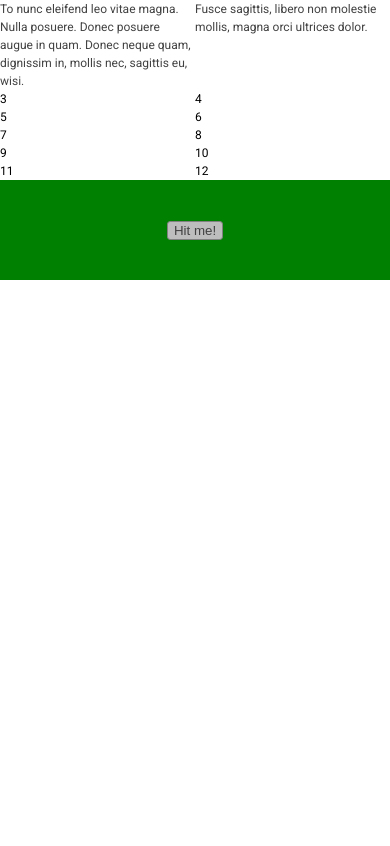
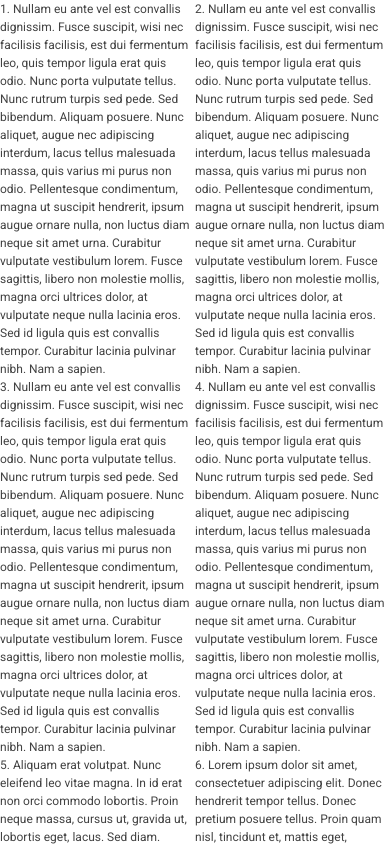
Before and after one commit to bismarkanes/react-app, a React (Create React App) app: page / in a window 390 px wide. Shown: the top 846 px of the page. Built offline with nearby package versions, Linux system fonts and the light colour scheme.

Commit message:
Refactor component responsive grid

```diff
--- a/src/components/base/P.js
+++ b/src/components/base/P.js
@@ -7,6 +7,8 @@ const P = styled.p`
   text-shadow: ${props => props.textShadow || (props.useTextShadow ? '-1px 2px #3c3c3c, 0 1px #3c3c3c, 1px 0 #3c3c3c, 0 -1px #3c3c3c' : 'initial')};
   letter-spacing: ${props => props.letterSpacing || 'initial'};
   text-align: ${props => props.align || 'initial'};
+  font-weight: ${props => props.fontWeight || 'normal'};
+  font-style: ${props => props.fontStyle || 'normal'};
 `;
 
 P.propTypes = {
@@ -23,15 +25,12 @@ export const Normal = styled(P)`
 
 export const Large = styled(P)`
   font-size: 18px;
-  font-weight: bold;
 `;
 
 export const ExtraLarge = styled(P)`
   font-size: 24px;
-  font-weight: bold;
 `;
 
 export const ExtraLarger = styled(P)`
   font-size: 36px;
-  font-weight: bold;
 `;
--- a/src/components/devicesize.js
+++ b/src/components/devicesize.js
@@ -4,6 +4,7 @@ const laptopMinSize = '1366px';
 const desktopMinSize = '1920px';
 
 export const genericDevice = {
+  smallest: `(max-width: ${mobileMinSize})`,
   mobile: `(min-width: ${mobileMinSize})`,
   tablet: `(min-width: ${tabletMinSize})`,
   laptop: `(min-width: ${laptopMinSize})`,
--- /dev/null
+++ b/src/components/responsive-grid-container.js
@@ -0,0 +1,8 @@
+import React from 'react';
+import ContainerRowFlex from 'components/base/containerrowflex';
+
+export const ResponsiveGridContainer = (props) => {
+  return (
+    <ContainerRowFlex {...props} wrap="wrap"/>
+  );
+};
--- a/src/components/responsive-grid.js
+++ b/src/components/responsive-grid.js
@@ -1,40 +1,55 @@
+import React from 'react';
+import PropTypes from 'prop-types';
 import styled from 'styled-components';
 import { genericDevice } from 'components/devicesize';
 import ContainerRowFlex from 'components/base/containerrowflex';
 
-export const DefaultResponsiveGrid = () => {
-  return ResponsiveGrid(2, 4, 10, 12, 0);
-};
+const StyledGrid = styled(ContainerRowFlex).attrs((props) => ({
+  align: 'flex-start'
+}))`
+  @media all and ${genericDevice.smallest} {
+    flex: 0 ${props => props.Grids.gridMobile}};
+  }
 
-export const ResponsiveGrid = (mobileGrid, tabletGrid, laptopGrid, desktopGrid, flexGrow = 0) => {
-  const Grids = {
-    gridMobile: `${(100 / mobileGrid)}%`,
-    gridTablet: `${(100 / tabletGrid)}%`,
-    gridLaptop: `${(100 / laptopGrid)}%`,
-    gridDesktop: `${(100 / desktopGrid)}%`,
-  };
-
-  return styled(ContainerRowFlex).attrs((props) => ({
-    align: 'flex-start'
-  }))`
   @media all and ${genericDevice.mobile} {
-    flex: 0 ${Grids.gridMobile};
-    flex-grow: ${flexGrow};
+    flex: 0 ${props => props.Grids.gridMobile}};
   }
 
   @media all and ${genericDevice.tablet} {
-    flex: 1 ${Grids.gridTablet};
-    flex-grow: ${flexGrow};
+    flex: 1 ${props => props.Grids.gridTablet};
   }
 
   @media all and ${genericDevice.laptop} {
-    flex: 1 ${Grids.gridLaptop};
-    flex-grow: ${flexGrow};
+    flex: 1 ${props => props.Grids.gridLaptop};
   }
 
   @media all and ${genericDevice.desktop} {
-    flex: 1 ${Grids.gridDesktop};
-    flex-grow: ${flexGrow};
+    flex: 1 ${props => props.Grids.gridDesktop};
   }
 `;
+
+export const ResponsiveGrid = (props) => {
+  return (
+    <StyledGrid Grids={{
+      gridMobile: `${(100 / props.mobileGrid)}%`,
+      gridTablet: `${(100 / props.tabletGrid)}%`,
+      gridLaptop: `${(100 / props.laptopGrid)}%`,
+      gridDesktop: `${(100 / props.desktopGrid)}%`,
+    }} {...props}>
+    </StyledGrid>
+  );
 };
+
+ResponsiveGrid.propTypes = {
+  mobileGrid: PropTypes.string,
+  tabletGrid: PropTypes.string,
+  laptopGrid: PropTypes.string,
+  desktopGrid: PropTypes.string,
+};
+
+ResponsiveGrid.defaultProps = {
+  mobileGrid: '2',
+  tabletGrid: '4',
+  laptopGrid: '6',
+  desktopGrid: '8',
+};
--- a/src/containers/pages/landing/index.js
+++ b/src/containers/pages/landing/index.js
@@ -1,25 +1,55 @@
 import React from 'react';
-import { useDispatch, } from 'react-redux';
-import { progressStartAction as progressStart, progressEndAction as progressEnd } from 'redux/actions/globalAction';
-import Button from 'components/base/button';
-import ContainerRowFlex from 'components/base/containerrowflex';
-import SampleGrid from 'containers/samples-grid';
+import { ResponsiveGrid } from 'components/responsive-grid';
+import { ResponsiveGridContainer } from 'components/responsive-grid-container';
+import { Normal } from 'components/base/P';
+import styled from 'styled-components';
+
+const TextContainer = styled(Normal)``;
 
 const Landing = () => {
-  const dispatch = useDispatch();
+  const ResponsiveSection = (props) => {
+    return (
+      <ResponsiveGrid
+        {...props}
+      ></ResponsiveGrid>
+    );
+  };
 
   return (
     <React.Fragment>
-      <SampleGrid/>
-      <ContainerRowFlex height="100px" backgroundColor="green" justify="center">
-        <Button onClick={() => {
-          dispatch(progressStart());
-          setTimeout(() => {
-            dispatch(progressEnd());
-          }, 1000);
-        }}>Hit me!</Button>
-      </ContainerRowFlex>
-    </React.Fragment>
+      <ResponsiveGridContainer align="flex-start">
+        <ResponsiveSection>
+          <TextContainer>
+            1. Nullam eu ante vel est convallis dignissim.  Fusce suscipit, wisi nec facilisis facilisis, est dui fermentum leo, quis tempor ligula erat quis odio.  Nunc porta vulputate tellus.  Nunc rutrum turpis sed pede.  Sed bibendum.  Aliquam posuere.  Nunc aliquet, augue nec adipiscing interdum, lacus tellus malesuada massa, quis varius mi purus non odio.  Pellentesque condimentum, magna ut suscipit hendrerit, ipsum augue ornare nulla, non luctus diam neque sit amet urna.  Curabitur vulputate vestibulum lorem.  Fusce sagittis, libero non molestie mollis, magna orci ultrices dolor, at vulputate neque nulla lacinia eros.  Sed id ligula quis est convallis tempor.  Curabitur lacinia pulvinar nibh.  Nam a sapien.
+          </TextContainer>
+        </ResponsiveSection>
+        <ResponsiveSection>
+          <TextContainer>
+            2. Nullam eu ante vel est convallis dignissim.  Fusce suscipit, wisi nec facilisis facilisis, est dui fermentum leo, quis tempor ligula erat quis odio.  Nunc porta vulputate tellus.  Nunc rutrum turpis sed pede.  Sed bibendum.  Aliquam posuere.  Nunc aliquet, augue nec adipiscing interdum, lacus tellus malesuada massa, quis varius mi purus non odio.  Pellentesque condimentum, magna ut suscipit hendrerit, ipsum augue ornare nulla, non luctus diam neque sit amet urna.  Curabitur vulputate vestibulum lorem.  Fusce sagittis, libero non molestie mollis, magna orci ultrices dolor, at vulputate neque nulla lacinia eros.  Sed id ligula quis est convallis tempor.  Curabitur lacinia pulvinar nibh.  Nam a sapien.
+          </TextContainer>
+        </ResponsiveSection>
+        <ResponsiveSection>
+          <TextContainer>
+            3. Nullam eu ante vel est convallis dignissim.  Fusce suscipit, wisi nec facilisis facilisis, est dui fermentum leo, quis tempor ligula erat quis odio.  Nunc porta vulputate tellus.  Nunc rutrum turpis sed pede.  Sed bibendum.  Aliquam posuere.  Nunc aliquet, augue nec adipiscing interdum, lacus tellus malesuada massa, quis varius mi purus non odio.  Pellentesque condimentum, magna ut suscipit hendrerit, ipsum augue ornare nulla, non luctus diam neque sit amet urna.  Curabitur vulputate vestibulum lorem.  Fusce sagittis, libero non molestie mollis, magna orci ultrices dolor, at vulputate neque nulla lacinia eros.  Sed id ligula quis est convallis tempor.  Curabitur lacinia pulvinar nibh.  Nam a sapien.
+          </TextContainer>
+        </ResponsiveSection>
+        <ResponsiveSection>
+          <TextContainer>
+            4. Nullam eu ante vel est convallis dignissim.  Fusce suscipit, wisi nec facilisis facilisis, est dui fermentum leo, quis tempor ligula erat quis odio.  Nunc porta vulputate tellus.  Nunc rutrum turpis sed pede.  Sed bibendum.  Aliquam posuere.  Nunc aliquet, augue nec adipiscing interdum, lacus tellus malesuada massa, quis varius mi purus non odio.  Pellentesque condimentum, magna ut suscipit hendrerit, ipsum augue ornare nulla, non luctus diam neque sit amet urna.  Curabitur vulputate vestibulum lorem.  Fusce sagittis, libero non molestie mollis, magna orci ultrices dolor, at vulputate neque nulla lacinia eros.  Sed id ligula quis est convallis tempor.  Curabitur lacinia pulvinar nibh.  Nam a sapien.
+          </TextContainer>
+        </ResponsiveSection>
+        <ResponsiveSection>
+          <TextContainer>
+            5. Aliquam erat volutpat.  Nunc eleifend leo vitae magna.  In id erat non orci commodo lobortis.  Proin neque massa, cursus ut, gravida ut, lobortis eget, lacus.  Sed diam.  Praesent fermentum tempor tellus.  Nullam tempus.  Mauris ac felis vel velit tristique imperdiet.  Donec at pede.  Etiam vel neque nec dui dignissim bibendum.  Vivamus id enim.  Phasellus neque orci, porta a, aliquet quis, semper a, massa.  Phasellus purus.  Pellentesque tristique imperdiet tortor.  Nam euismod tellus id erat.
+          </TextContainer>
+        </ResponsiveSection>
+        <ResponsiveSection>
+          <TextContainer>
+            6. Lorem ipsum dolor sit amet, consectetuer adipiscing elit.  Donec hendrerit tempor tellus.  Donec pretium posuere tellus.  Proin quam nisl, tincidunt et, mattis eget, convallis nec, purus.  Cum sociis natoque penatibus et magnis dis parturient montes, nascetur ridiculus mus.  Nulla posuere.  Donec vitae dolor.  Nullam tristique diam non turpis.  Cras placerat accumsan nulla.  Nullam rutrum.  Nam vestibulum accumsan nisl.
+          </TextContainer>
+        </ResponsiveSection>
+      </ResponsiveGridContainer>
+    </React.Fragment >
   );
 };
 
--- a/src/containers/samples-grid.js
+++ /dev/null
@@ -1,38 +0,0 @@
-import React from 'react';
-import { ResponsiveGrid, } from 'components/responsive-grid';
-import ContainerRowFlex from 'components/base/containerrowflex';
-import { Normal, } from 'components/base/P';
-
-const MyGrid = ResponsiveGrid(2, 4, 8, 8, 0);
-
-const Container = () => {
-  return (
-    <ContainerRowFlex align="flex-start" wrap="wrap">
-      <MyGrid>
-        <Normal>
-          To nunc eleifend leo vitae magna.  Nulla posuere.  Donec posuere augue in quam.  Donec neque quam, dignissim in, mollis nec, sagittis eu, wisi.
-        </Normal>
-      </MyGrid>
-      <MyGrid>
-        <Normal>
-          Fusce sagittis, libero non molestie mollis, magna orci ultrices dolor.
-        </Normal>
-      </MyGrid>
-
-      <MyGrid>3</MyGrid>
-      <MyGrid>4</MyGrid>
-
-      <MyGrid>5</MyGrid>
-      <MyGrid>6</MyGrid>
-
-      <MyGrid>7</MyGrid>
-      <MyGrid>8</MyGrid>
-      <MyGrid>9</MyGrid>
-      <MyGrid>10</MyGrid>
-      <MyGrid>11</MyGrid>
-      <MyGrid>12</MyGrid>
-    </ContainerRowFlex>
-  );
-};
-
-export default Container;
```
